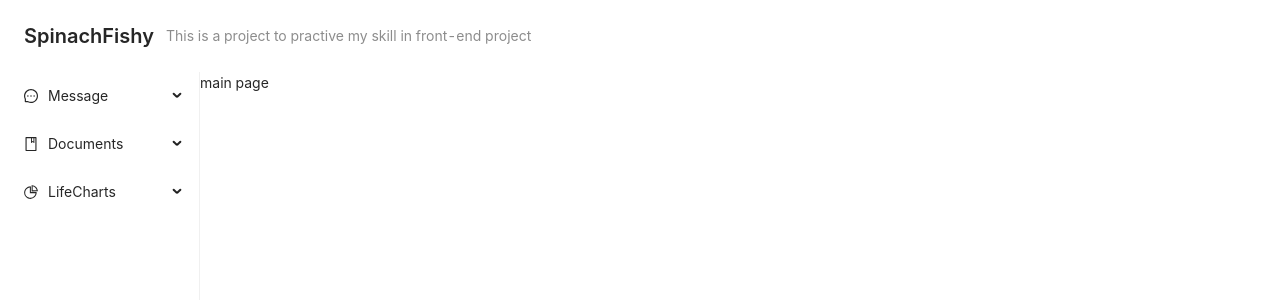
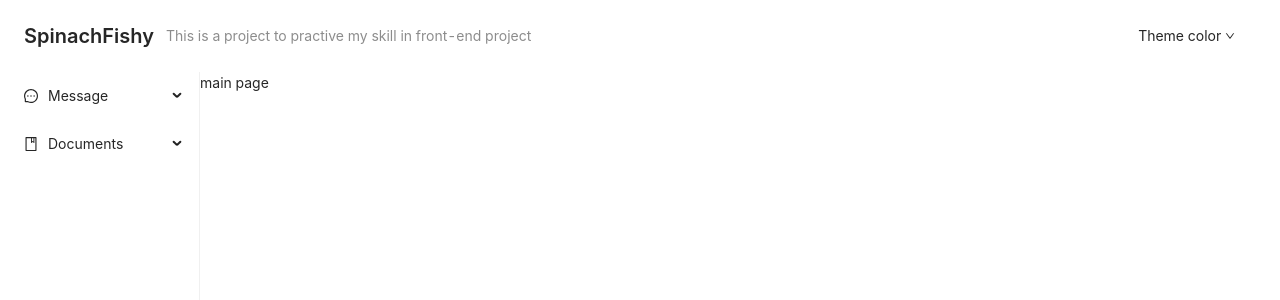
Before and after one commit to BobbyChou/react-admin, a React app: page / in a window 1280 px wide. Shown: the top 300 px of the page. Built offline with nearby package versions, Linux system fonts and the light colour scheme.

Commit message:
merge the commit

```diff
--- a/src/App.tsx
+++ b/src/App.tsx
@@ -12,8 +12,6 @@ const App = () => {
         </div>
       </PersistGate>
     </Provider>
-
-
   );
 }
 
--- a/src/components/MessageList/index.tsx
+++ b/src/components/MessageList/index.tsx
@@ -1,4 +1,3 @@
-import React from 'react'
 import './index.less'
 import { Input, Avatar } from 'antd'
 import { UserOutlined } from '@ant-design/icons';
--- a/src/index.tsx
+++ b/src/index.tsx
@@ -3,9 +3,12 @@ import ReactDOM from 'react-dom';
 import App from './App';
 import reportWebVitals from './reportWebVitals';
 import './index.css'
+import { BrowserRouter as Router } from 'react-router-dom'
 
 ReactDOM.render(
-  <App />,
+  <Router>
+    <App />
+  </Router>,
   document.getElementById('root')
 );
 
--- a/src/layout/index.less
+++ b/src/layout/index.less
@@ -6,6 +6,23 @@
   background-color: @white;
   display: flex;
   flex-direction: column;
+
+  .layoutHeader {
+    cursor: pointer;
+    display: flex;
+    flex-direction: row;
+
+    .headerContainer {
+      flex: 1;
+    }
+
+    .themeContainer {
+      padding: 0 15px;
+      margin-right: 30px;
+      display: flex;
+      align-items: center;
+    }
+  }
 
   .layoutContent {
     flex: 1;
--- a/src/layout/index.tsx
+++ b/src/layout/index.tsx
@@ -5,25 +5,49 @@
  */
 import React from 'react'
 import './index.less'
-import { Menu, PageHeader } from 'antd'
-import { MessageOutlined, BookOutlined, PieChartOutlined } from '@ant-design/icons';
+import { Menu, PageHeader, Dropdown } from 'antd'
+import { MessageOutlined, BookOutlined, PieChartOutlined, DownOutlined } from '@ant-design/icons';
 import { AppConfig } from './../config/main.config'
-import { BrowserRouter as Router, Link } from "react-router-dom";
+import { Link, useHistory } from "react-router-dom";
 import Routes from './../router'
+import { connect } from 'react-redux'
+import { setWebTheme } from './../store/action'
 
 const { SubMenu } = Menu
 
-const Layout = () => {
+const Layout = (props: any) => {
+
+  const history = useHistory()
+
+  const renderMenu = () => {
+    const themeList = ['#F5222D', '#FA541C', '#FA8C16', '#FAAD14', '#FADB14', '#A0D911', '#52C41A', '#13C2C2']
+    return <Menu>
+      {!!themeList && themeList.map((item) => {
+        return <Menu.Item key={`${item}`}><div style={{
+          backgroundColor: item,
+          height: '20px'
+        }} onClick={() => { props.dispatch(setWebTheme(item)) }}></div></Menu.Item>
+      })}
+    </Menu>
+  }
 
   return (
-    <Router>
     <div className="layoutContainer">
-        <div className="layoutHeader">
+      <div className="layoutHeader" style={{
+        backgroundColor: props.mainState.theme
+      }}>
+        <div className="headerContainer" onClick={() => { history.push('/') }}>
           <PageHeader
             className="site-page-header"
             title={AppConfig.name}
             subTitle={AppConfig.describtion}
           ></PageHeader>
+        </div>
+        <div className="themeContainer">
+          <Dropdown overlay={renderMenu()} trigger={['click']}>
+            <span>Theme color <DownOutlined /></span>
+          </Dropdown>
+        </div>
       </div>
       <div className="layoutContent">
         <div className="layoutMenu">
@@ -41,11 +65,6 @@ const Layout = () => {
                 <Link to="/documents">documents</Link>
               </Menu.Item>
             </SubMenu>
-              <SubMenu key="sub3" icon={<PieChartOutlined />} title="LifeCharts">
-                <Menu.Item key="3">
-                  <Link to="/LifeCharts">life charts</Link>
-                </Menu.Item>
-              </SubMenu>
           </Menu>
         </div>
         <div className="layoutBox">
@@ -53,8 +72,23 @@ const Layout = () => {
         </div>
       </div>
     </div>
-    </Router>
   )
 }
 
-export default Layout
+const mapStateToProps = (state: any) => {
+  return {
+    mainState: state.MainReducer
+  }
+}
+
+const mapDispatchToProps = (dispatch: any) => {
+  return {
+    dispatch
+  }
+}
+
+export default connect((state: any) => {
+  return {
+    mainState: state.MainReducer
+  }
+}, mapDispatchToProps)(Layout)
--- a/src/router/index.tsx
+++ b/src/router/index.tsx
@@ -3,9 +3,7 @@
  * @Date: 2021-03-11 18:51:07
  * @LastEditTime: 2021-03-13 11:29:16
  */
-import React from 'react'
 import { Switch, Route } from "react-router-dom";
-
 import Message from './../pages/Message'
 import Markdown from './../pages/Markdown'
 import LifeCharts from './../pages/LifeCharts'
@@ -26,6 +24,9 @@ const Routes = () => {
       <Route path="/lifecharts">
         <LifeCharts />
       </Route>
+      <Route path='*'>
+        <div>main page</div>
+      </Route>
     </Switch>
   )
 }
--- /dev/null
+++ b/src/store/action.ts
@@ -0,0 +1,8 @@
+import { WEB_THEME } from './constans'
+
+export const setWebTheme = (result: any) => {
+  return {
+    type: WEB_THEME,
+    result
+  }
+}
--- /dev/null
+++ b/src/store/constans.ts
@@ -0,0 +1 @@
+export const WEB_THEME = 'WEB_THEME'
--- a/src/store/index.ts
+++ b/src/store/index.ts
@@ -7,15 +7,19 @@ import { createStore } from 'redux'
 import { combineReducers } from 'redux'
 import { persistStore, persistReducer } from 'redux-persist'
 import storage from 'redux-persist/lib/storage'
+
+import MainReducer from './reducer'
 import MessageReducer from './../pages/Message/store/reducer'
 
 const persistConfig = {
   key: 'root',
-  storage: storage
+  storage: storage,
+  blacklist: ['theme']
 }
 
 const store: any = createStore(persistReducer(persistConfig, combineReducers({
-  MessageReducer
+  MessageReducer,
+  MainReducer
 })))
 const persistor: any = persistStore(store)
 
--- /dev/null
+++ b/src/store/reducer.ts
@@ -0,0 +1,21 @@
+import { WEB_THEME } from './constans'
+
+const MainInitialState = {
+  theme: '#fff'
+}
+
+type Action = {
+  type: String,
+  result: any
+}
+
+const MessageReducer = (state = MainInitialState, action: Action) => {
+  switch (action.type) {
+    case WEB_THEME:
+      return Object.assign({}, state, { theme: action.result })
+    default:
+      return state
+  }
+}
+
+export default MessageReducer
--- a/src/typing.d.ts
+++ b/src/typing.d.ts
@@ -77,6 +77,7 @@ declare module '*.module.sass' {
 
 declare module '*.less'
 declare module 'classnames';
-declare module "react-router-dom"
+declare module 'react-router-dom'
 declare module "react-redux"
 declare module '*.md'
+declare module 'reac-router'
```
Also changed, not shown: 1 other file (tests, documents, lock files or other folders). Lines whose indentation alone changed are shown as unchanged.
